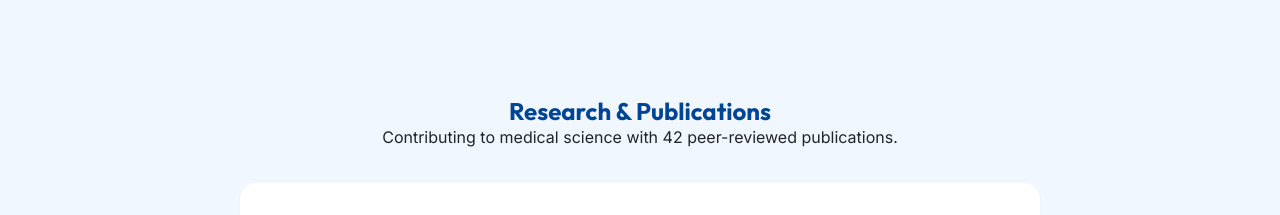
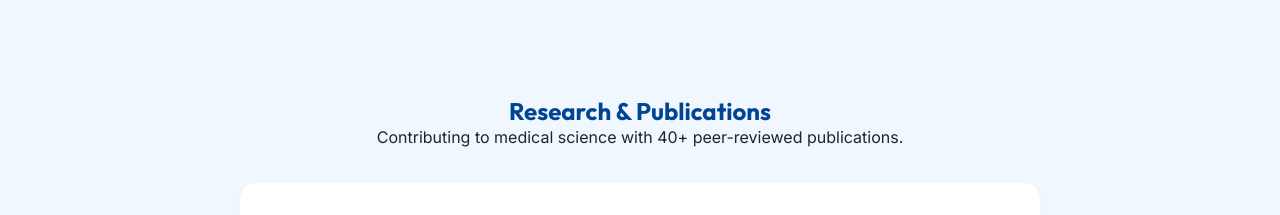
Before and after one commit to M-Nabeegh/altafwebsite, a React (Vite) app: page / in a window 1280 px wide. Shown: the part 3420-3635 px from the top of the page. Built offline with nearby package versions, Linux system fonts and the light colour scheme.

Commit message:
Use 40 plus research publication copy

```diff
--- a/src/components/Research.jsx
+++ b/src/components/Research.jsx
@@ -12,7 +12,7 @@ const Research = () => {
       <div className="container">
         <div className="section-header text-center mb-4">
           <h2>Research & Publications</h2>
-          <p>Contributing to medical science with 42 peer-reviewed publications.</p>
+          <p>Contributing to medical science with 40+ peer-reviewed publications.</p>
         </div>
 
         <div className="publications-list">
```
